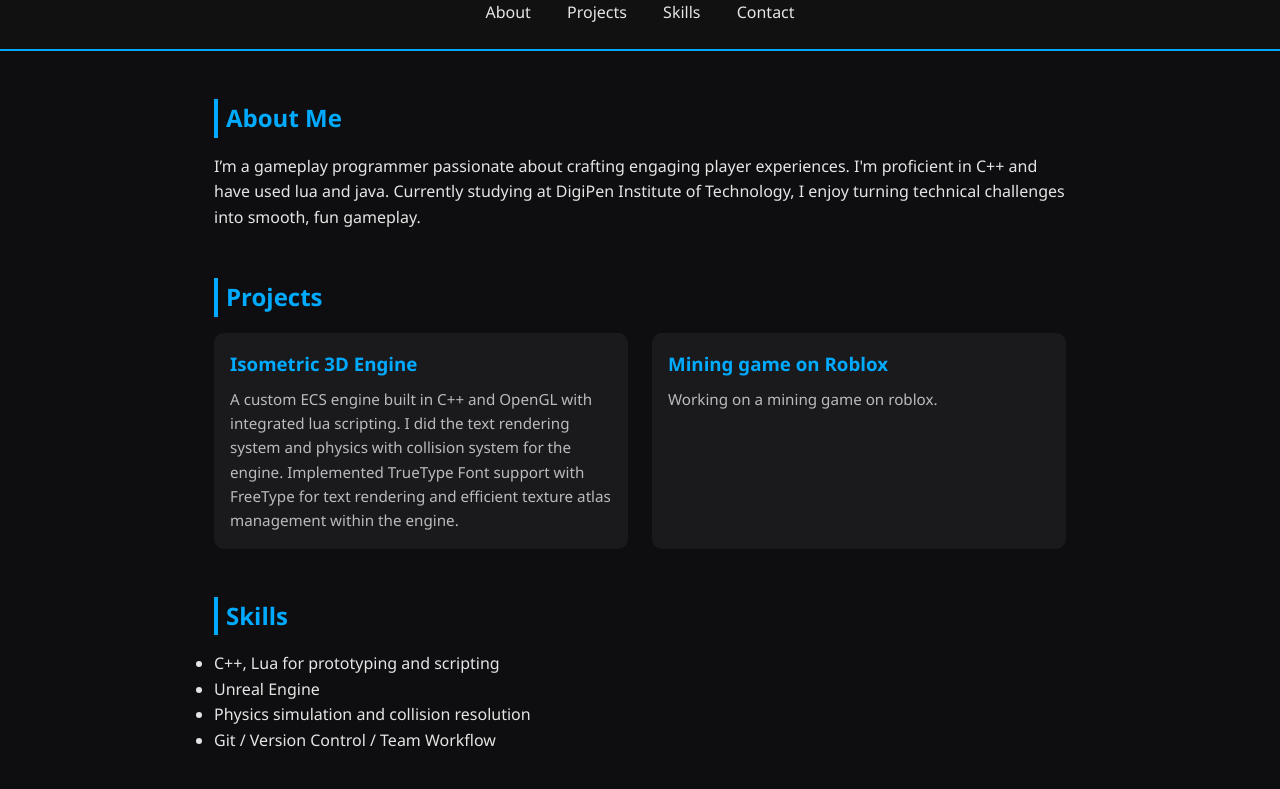
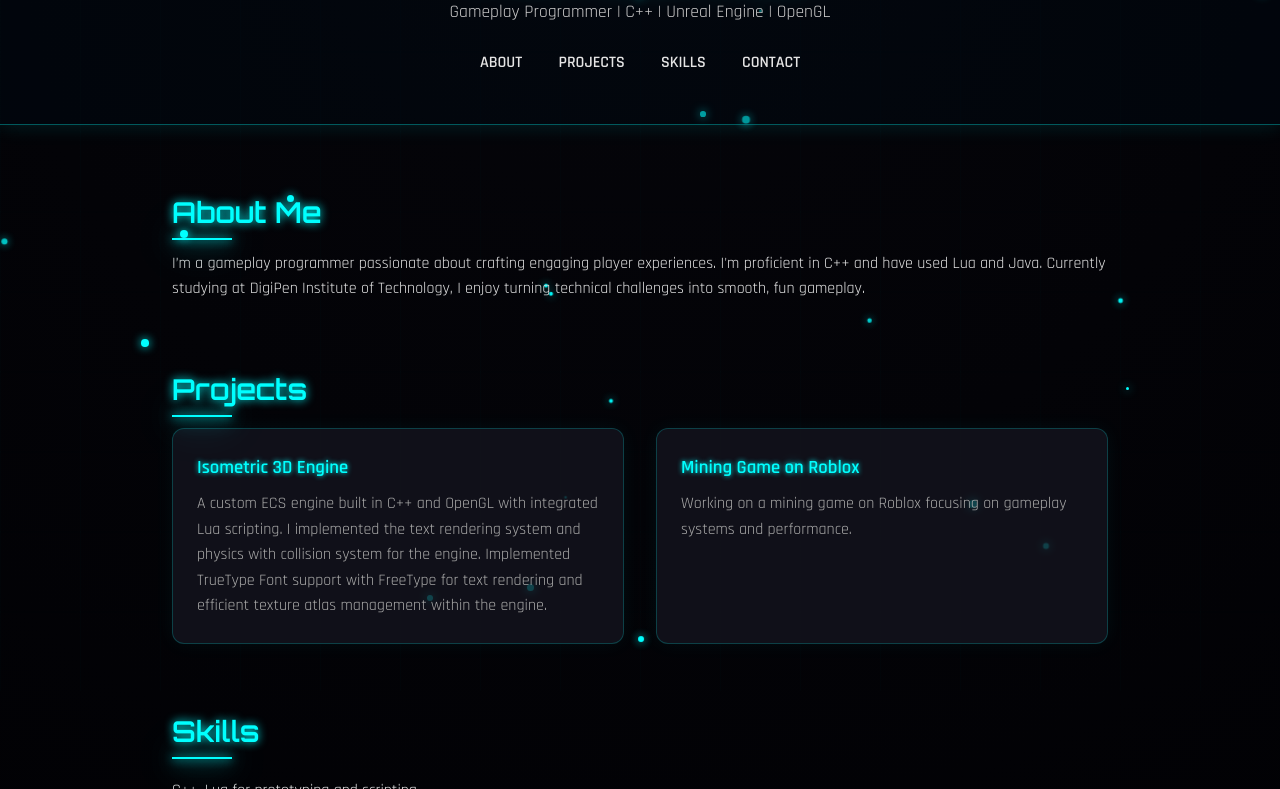
Before and after one commit to th1mw41/th1mw41.github.io, a plain HTML site: page index.html in a window 1280 px wide. Shown: the part 122-911 px from the top of the page. Drawn offline with Linux system fonts and the light colour scheme.

Commit message:
changed website ui

```diff
--- a/index.html
+++ b/index.html
@@ -5,102 +5,224 @@
   <meta name="viewport" content="width=device-width, initial-scale=1.0" />
   <title>Thim Wai Chan – Gameplay Programmer</title>
   <style>
+    @import url('https://fonts.googleapis.com/css2?family=Orbitron:wght@400;600&family=Rajdhani:wght@400;600&display=swap');
+
     :root {
-      --accent: #00aaff;
-      --bg: #0e0e10;
+      --accent: #00ffff;
+      --bg: radial-gradient(circle at top, #05050a, #010104 80%);
       --text: #e5e5e5;
+      --card-bg: rgba(20, 20, 30, 0.8);
+      --neon-glow: 0 0 10px var(--accent), 0 0 20px var(--accent), 0 0 40px var(--accent);
     }
+
     * { box-sizing: border-box; margin: 0; padding: 0; }
     body {
-      font-family: "Segoe UI", Arial, sans-serif;
+      font-family: 'Rajdhani', sans-serif;
       background: var(--bg);
       color: var(--text);
       line-height: 1.6;
+      overflow-x: hidden;
+      position: relative;
     }
+
+    /* Animated background grid */
+    body::before {
+      content: "";
+      position: fixed;
+      top: 0;
+      left: 0;
+      width: 100%;
+      height: 100%;
+      background: repeating-linear-gradient(
+        to right,
+        rgba(0, 255, 255, 0.05) 0px,
+        rgba(0, 255, 255, 0.05) 1px,
+        transparent 1px,
+        transparent 80px
+      ),
+      repeating-linear-gradient(
+        to bottom,
+        rgba(0, 255, 255, 0.05) 0px,
+        rgba(0, 255, 255, 0.05) 1px,
+        transparent 1px,
+        transparent 80px
+      );
+      animation: moveGrid 30s linear infinite;
+      z-index: -2;
+      opacity: 0.3;
+    }
+
+    /* Floating particle effects */
+    .particles {
+      position: fixed;
+      top: 0;
+      left: 0;
+      width: 100%;
+      height: 100%;
+      overflow: hidden;
+      pointer-events: none;
+      z-index: -1;
+    }
+
+    .particle {
+      position: absolute;
+      width: 6px;
+      height: 6px;
+      background: var(--accent);
+      border-radius: 50%;
+      box-shadow: 0 0 10px var(--accent);
+      animation: floatParticle linear infinite;
+    }
+
+    @keyframes floatParticle {
+      0% { transform: translateY(0) scale(1); opacity: 1; }
+      100% { transform: translateY(-120vh) scale(0.5); opacity: 0; }
+    }
+
+    @keyframes moveGrid {
+      0% { transform: translateY(0px); }
+      100% { transform: translateY(80px); }
+    }
+
     header {
-      background: #111;
-      padding: 1.5rem 2rem;
       text-align: center;
-      border-bottom: 2px solid var(--accent);
+      padding: 3rem 1.5rem;
+      border-bottom: 1px solid #0ff5;
+      background: rgba(0, 10, 20, 0.4);
+      box-shadow: 0 0 20px #00ffff22;
     }
     header h1 {
+      font-family: 'Orbitron', sans-serif;
       color: var(--accent);
-      font-size: 2rem;
-      margin-bottom: 0.3rem;
+      font-size: 2.5rem;
+      letter-spacing: 2px;
+      text-shadow: var(--neon-glow);
     }
     header p {
-      font-size: 1rem;
       color: #ccc;
+      font-size: 1.1rem;
+      margin-top: 0.5rem;
     }
+
     nav {
-      margin-top: 1rem;
+      margin-top: 1.5rem;
     }
     nav a {
       color: var(--text);
       margin: 0 1rem;
       text-decoration: none;
-      font-weight: 500;
-      transition: color 0.3s;
+      font-weight: 600;
+      text-transform: uppercase;
+      transition: color 0.3s, text-shadow 0.3s;
     }
-    nav a:hover { color: var(--accent); }
+    nav a:hover {
+      color: var(--accent);
+      text-shadow: var(--neon-glow);
+    }
 
     section {
-      max-width: 900px;
-      margin: 3rem auto;
-      padding: 0 1.5rem;
+      max-width: 1000px;
+      margin: 4rem auto;
+      padding: 0 2rem;
+      position: relative;
+      z-index: 1;
     }
 
     h2 {
+      font-family: 'Orbitron', sans-serif;
       color: var(--accent);
+      font-size: 1.8rem;
       margin-bottom: 1rem;
-      border-left: 4px solid var(--accent);
-      padding-left: 0.5rem;
+      text-shadow: 0 0 10px var(--accent);
+      position: relative;
+    }
+    h2::after {
+      content: '';
+      position: absolute;
+      left: 0;
+      bottom: -5px;
+      width: 60px;
+      height: 2px;
+      background: var(--accent);
+      box-shadow: var(--neon-glow);
     }
 
     .projects {
       display: grid;
-      grid-template-columns: repeat(auto-fit, minmax(260px, 1fr));
-      gap: 1.5rem;
+      grid-template-columns: repeat(auto-fit, minmax(280px, 1fr));
+      gap: 2rem;
     }
     .project {
-      background: #1a1a1d;
-      border-radius: 10px;
-      padding: 1rem;
-      transition: transform 0.3s, box-shadow 0.3s;
+      background: var(--card-bg);
+      border: 1px solid #00ffff33;
+      border-radius: 12px;
+      padding: 1.5rem;
+      box-shadow: 0 0 20px rgba(0, 255, 255, 0.05);
+      transition: transform 0.4s ease, box-shadow 0.4s ease;
     }
     .project:hover {
-      transform: translateY(-5px);
-      box-shadow: 0 4px 10px rgba(0,0,0,0.4);
+      transform: translateY(-8px) scale(1.02);
+      box-shadow: 0 0 25px rgba(0, 255, 255, 0.4);
     }
     .project h3 {
       color: var(--accent);
       margin-bottom: 0.5rem;
+      text-shadow: 0 0 5px var(--accent);
     }
     .project p {
-      color: #bbb;
-      font-size: 0.95rem;
+      color: #aaa;
+      font-size: 1rem;
+    }
+
+    ul li {
+      list-style: none;
+      padding: 0.5rem 0;
+      border-bottom: 1px solid #222;
+    }
+
+    a {
+      color: var(--accent);
+      position: relative;
+      text-decoration: none;
+      transition: color 0.3s ease, text-shadow 0.3s ease;
+    }
+    a:hover {
+      color: #fff;
+      text-shadow: var(--neon-glow);
     }
 
     footer {
       text-align: center;
-      padding: 2rem;
+      padding: 3rem 1rem;
       font-size: 0.9rem;
-      color: #888;
-      border-top: 1px solid #222;
+      color: #999;
+      border-top: 1px solid #00ffff44;
+      background: rgba(0, 5, 10, 0.4);
+      position: relative;
     }
-    footer a {
+    footer span {
       color: var(--accent);
-      text-decoration: none;
+      text-shadow: 0 0 5px var(--accent);
     }
 
-    /* Responsive */
+    @keyframes glowPulse {
+      0% { text-shadow: none; }
+      50% { text-shadow: var(--neon-glow); }
+      100% { text-shadow: none; }
+    }
+
+    header h1:hover {
+      animation: glowPulse 1.5s infinite;
+    }
+
     @media (max-width: 600px) {
-      header h1 { font-size: 1.6rem; }
-      nav a { margin: 0 0.5rem; }
+      header h1 { font-size: 1.8rem; }
+      nav a { margin: 0 0.4rem; }
     }
   </style>
 </head>
 <body>
+  <div class="particles" id="particles"></div>
 
   <header>
     <h1>Thim Wai Chan</h1>
@@ -117,7 +239,7 @@
     <h2>About Me</h2>
     <p>
       I’m a gameplay programmer passionate about crafting engaging player experiences.
-      I'm proficient in C++ and have used lua and java.
+      I'm proficient in C++ and have used Lua and Java.
       Currently studying at DigiPen Institute of Technology, I enjoy turning technical challenges
       into smooth, fun gameplay.
     </p>
@@ -129,16 +251,16 @@
       <div class="project">
         <h3>Isometric 3D Engine</h3>
         <p>
-          A custom ECS engine built in C++ and OpenGL with integrated lua scripting.
-          I did the text rendering system and physics with collision system for the engine.
+          A custom ECS engine built in C++ and OpenGL with integrated Lua scripting.
+          I implemented the text rendering system and physics with collision system for the engine.
           Implemented TrueType Font support with FreeType for text rendering and
           efficient texture atlas management within the engine.
         </p>
       </div>
       <div class="project">
-        <h3>Mining game on Roblox</h3>
+        <h3>Mining Game on Roblox</h3>
         <p>
-          Working on a mining game on roblox.
+          Working on a mining game on Roblox focusing on gameplay systems and performance.
         </p>
       </div>
     </div>
@@ -159,13 +281,29 @@
     <p>
       📧 <a href="mailto:thimwai@gmail.com">thimwai@gmail.com</a><br/>
       💻 <a href="https://github.com/th1mw41" target="_blank">github.com/th1mw41</a><br/>
-      🔗 <a href="https://www.linkedin.com/in/thim-wai-chan-20849b319/" target="_blank">https://www.linkedin.com/in/thim-wai-chan-20849b319/</a>
+      🔗 <a href="https://www.linkedin.com/in/thim-wai-chan-20849b319/" target="_blank">LinkedIn</a>
     </p>
   </section>
 
   <footer>
-    © 2025 Thim Wai Chan — lol
+    © 2025 <span>Thim Wai Chan</span> — Built with 💙 and futuristic vibes.
   </footer>
 
+  <script>
+    const particleContainer = document.getElementById('particles');
+    const numParticles = 30;
+    for (let i = 0; i < numParticles; i++) {
+      const particle = document.createElement('div');
+      particle.classList.add('particle');
+      const size = Math.random() * 6 + 3;
+      particle.style.width = `${size}px`;
+      particle.style.height = `${size}px`;
+      particle.style.left = `${Math.random() * 100}%`;
+      particle.style.top = `${Math.random() * 100}%`;
+      particle.style.animationDuration = `${10 + Math.random() * 20}s`;
+      particle.style.animationDelay = `${Math.random() * 10}s`;
+      particleContainer.appendChild(particle);
+    }
+  </script>
 </body>
 </html>
```
